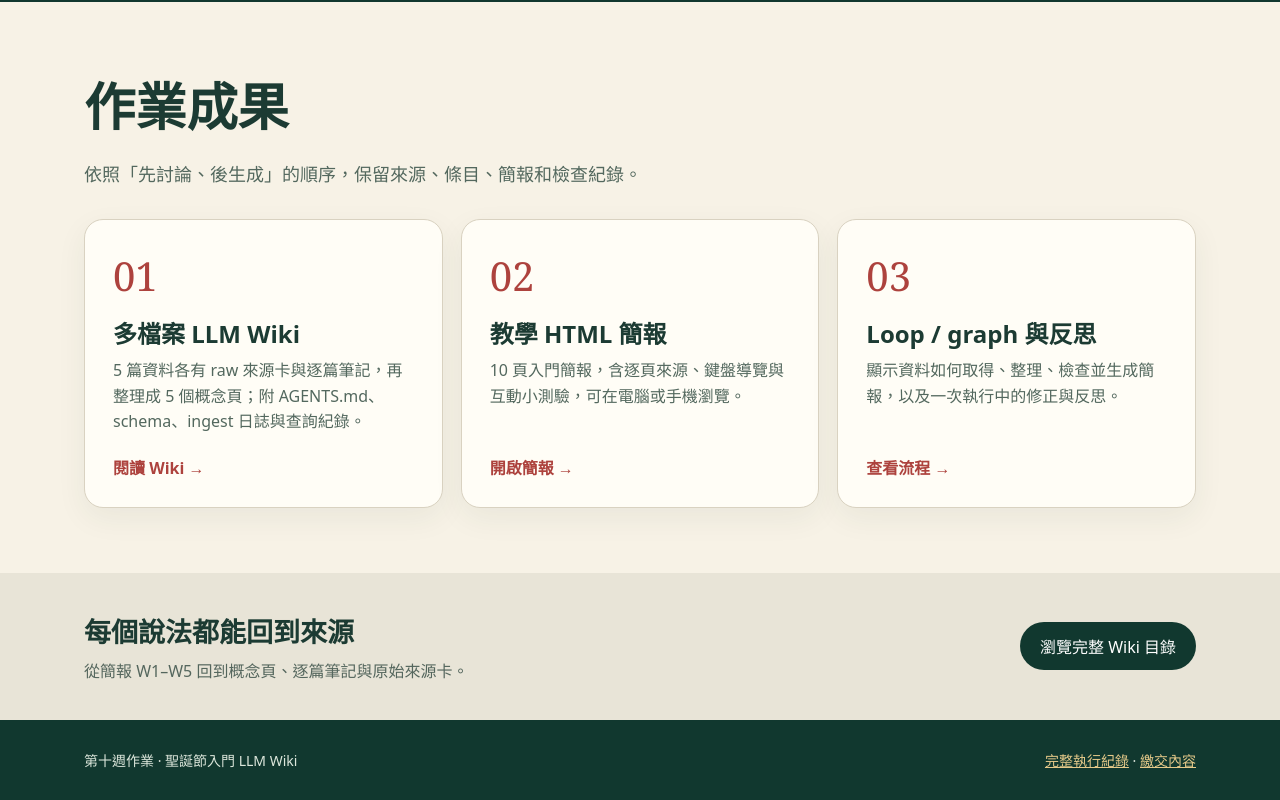
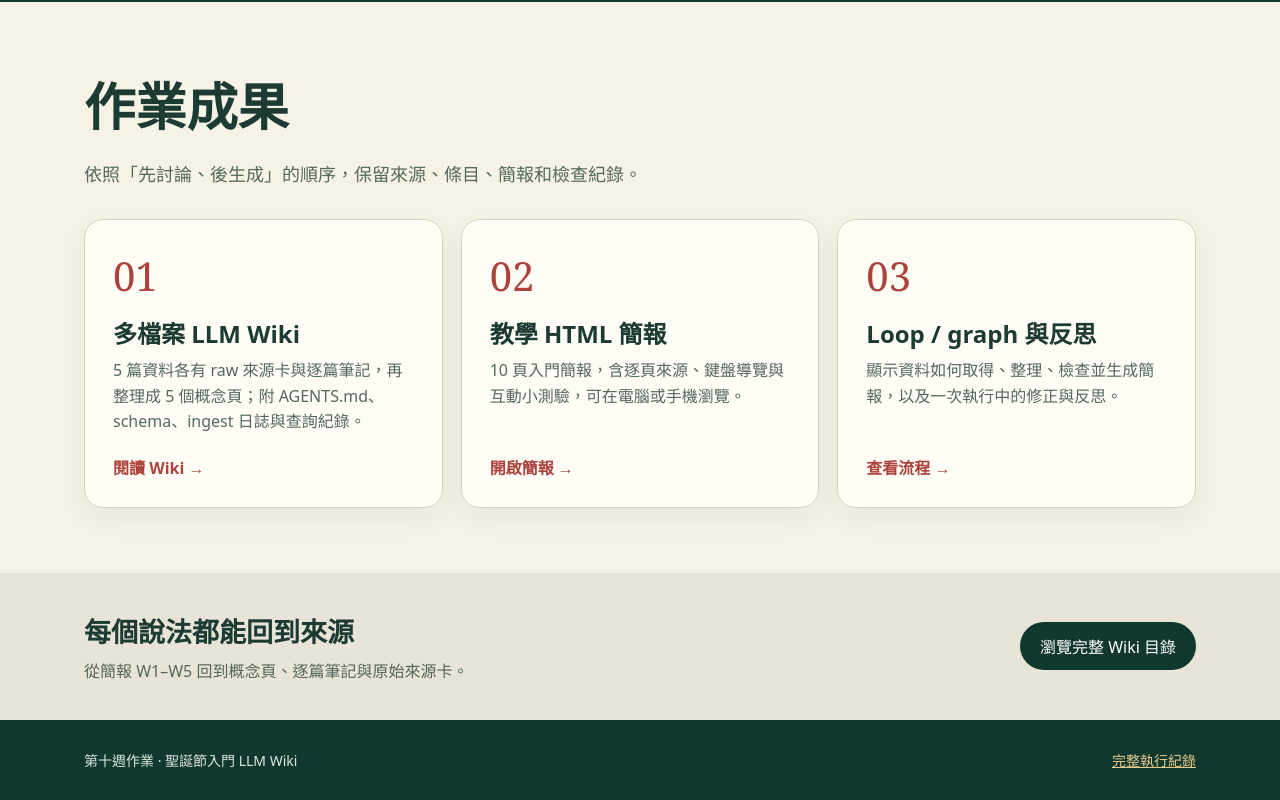
Before and after one commit to peter-owo/week10hw, a plain HTML site: page index.html in a window 1280 px wide. Shown: the part 677-1477 px from the top of the page. Drawn offline with Linux system fonts and the light colour scheme.

Commit message:
Remove submission note from published repository

```diff
--- a/index.html
+++ b/index.html
@@ -11,6 +11,6 @@
 <body>
 <header><div class="wrap"><div class="nav"><div class="brand">✦ CHRISTMAS ATLAS</div><a href="process.html">查看製作流程 ↗</a></div><div class="hero"><div class="kicker">WEEK 10 · LLM WIKI × HTML SLIDES</div><h1>一份看懂<br>聖誕節</h1><p>聖誕節是什麼？12 月 25 日、聖誕樹與聖誕老人的故事從哪裡來？從五篇資料建立知識庫，再把可靠知識變成容易閱讀的教學簡報。</p><a class="button" href="slides.html">開始看 10 頁簡報 →</a></div></div></header>
 <main><section class="section"><div class="wrap"><h2>作業成果</h2><p>依照「先討論、後生成」的順序，保留來源、條目、簡報和檢查紀錄。</p><div class="grid"><article class="card"><div class="num">01</div><h3>多檔案 LLM Wiki</h3><p>5 篇資料各有 raw 來源卡與逐篇筆記，再整理成 5 個概念頁；附 AGENTS.md、schema、ingest 日誌與查詢紀錄。</p><a href="wiki.html">閱讀 Wiki →</a></article><article class="card"><div class="num">02</div><h3>教學 HTML 簡報</h3><p>10 頁入門簡報，含逐頁來源、鍵盤導覽與互動小測驗，可在電腦或手機瀏覽。</p><a href="slides.html">開啟簡報 →</a></article><article class="card"><div class="num">03</div><h3>Loop / graph 與反思</h3><p>顯示資料如何取得、整理、檢查並生成簡報，以及一次執行中的修正與反思。</p><a href="process.html">查看流程 →</a></article></div></div></section><div class="band"><div class="wrap"><div><strong>每個說法都能回到來源</strong><p>從簡報 W1–W5 回到概念頁、逐篇筆記與原始來源卡。</p></div><a href="https://github.com/peter-owo/week10hw/tree/main/wiki">瀏覽完整 Wiki 目錄</a></div></div></main>
-<footer><div class="wrap"><span>第十週作業 · 聖誕節入門 LLM Wiki</span><span><a href="process.md">完整執行紀錄</a> · <a href="submission.md">繳交內容</a></span></div></footer>
+<footer><div class="wrap"><span>第十週作業 · 聖誕節入門 LLM Wiki</span><span><a href="process.md">完整執行紀錄</a></span></div></footer>
 </body>
 </html>
```
Also changed, not shown: 3 other files.
